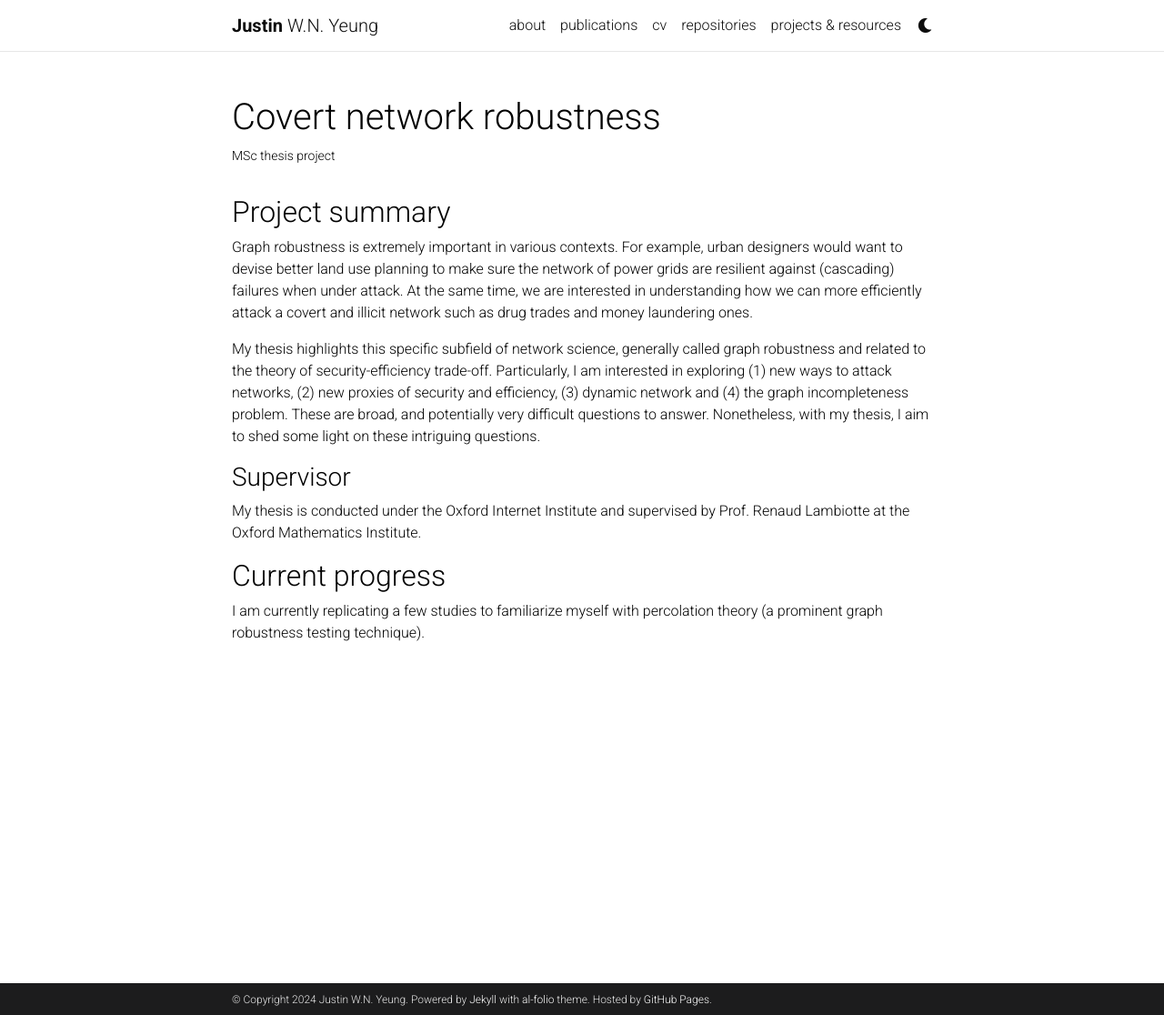
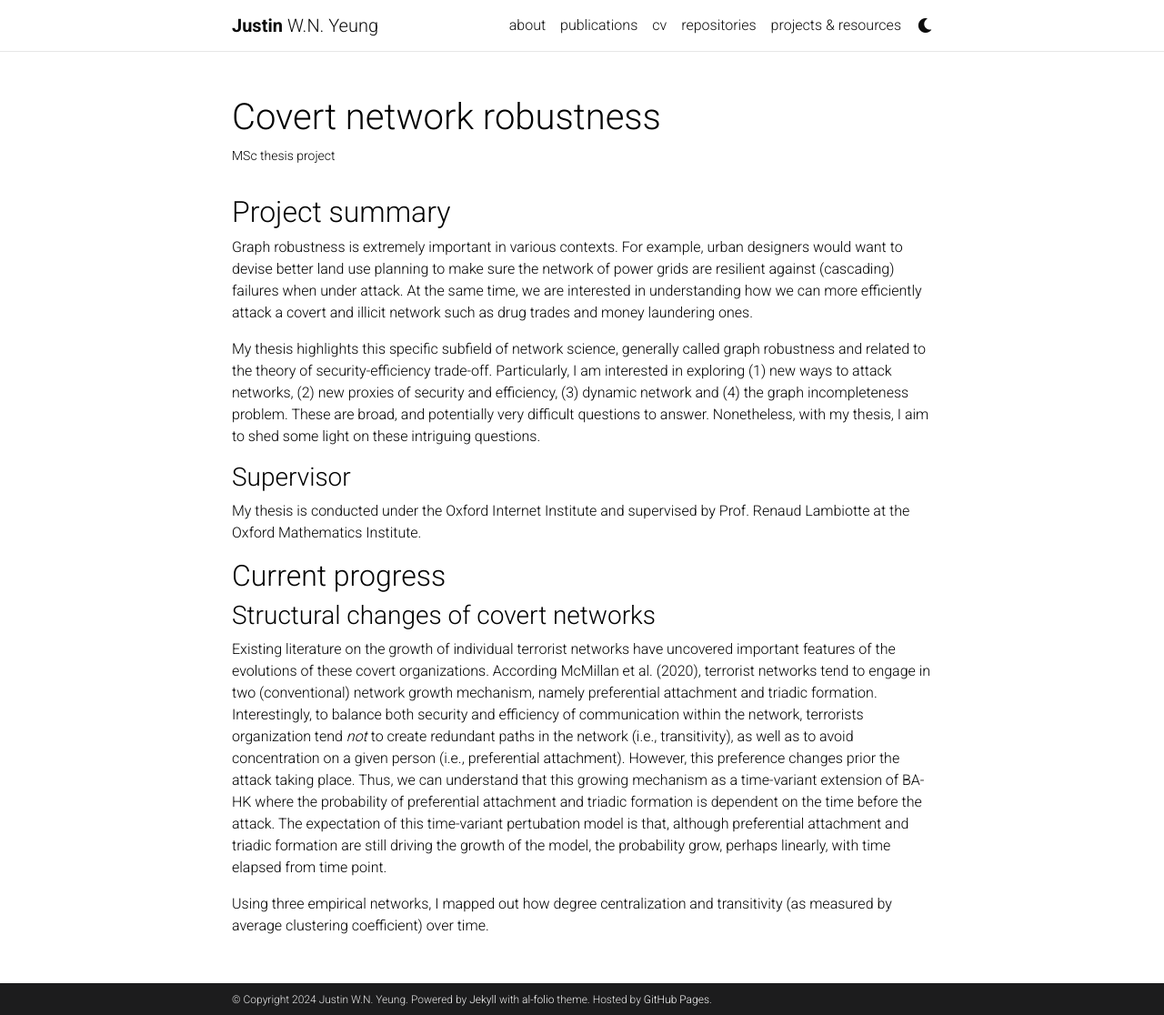
Before and after one commit to jyeungtin/jyeungtin.github.io, a Jekyll site: the page built from _projects/MSc Thesis.md, in a window 1280 px wide and 1116 px high. Shown: the whole window at 91% size. Built offline with Jekyll 4.4.1, drawn with Linux system fonts in a browser that asks for light colours; comment, search, counter and statistics services are not loaded; a style sheet for code colours, icons or effects is not loaded.

Commit message:
minor updates

```diff
--- a/_projects/MSc Thesis.md
+++ b/_projects/MSc Thesis.md
@@ -17,4 +17,8 @@ My thesis is conducted under the Oxford Internet Institute and supervised by Pro
 
 ## Current progress
 
-I am currently replicating a few studies to familiarize myself with percolation theory (a prominent graph robustness testing technique).
+### Structural changes of covert networks
+
+Existing literature on the growth of individual terrorist networks have uncovered important features of the evolutions of these covert organizations. According McMillan et al. (2020), terrorist networks tend to engage in two (conventional) network growth mechanism, namely preferential attachment and triadic formation. Interestingly, to balance both security and efficiency of communication within the network, terrorists organization tend *not* to create redundant paths in the network (i.e., transitivity), as well as to avoid concentration on a given person (i.e., preferential attachment). However, this preference changes prior the attack taking place. Thus, we can understand that this growing mechanism as a time-variant extension of BA-HK where the probability of preferential attachment and triadic formation is dependent on the time before the attack. The expectation of this time-variant pertubation model is that, although preferential attachment and triadic formation are still driving the growth of the model, the probability grow, perhaps linearly, with time elapsed from time point.
+
+Using three empirical networks, I mapped out how degree centralization and transitivity (as measured by average clustering coefficient) over time.
```
Also changed, not shown: assets/img/bali.png (added), assets/img/hamburg_growth.png (added).
